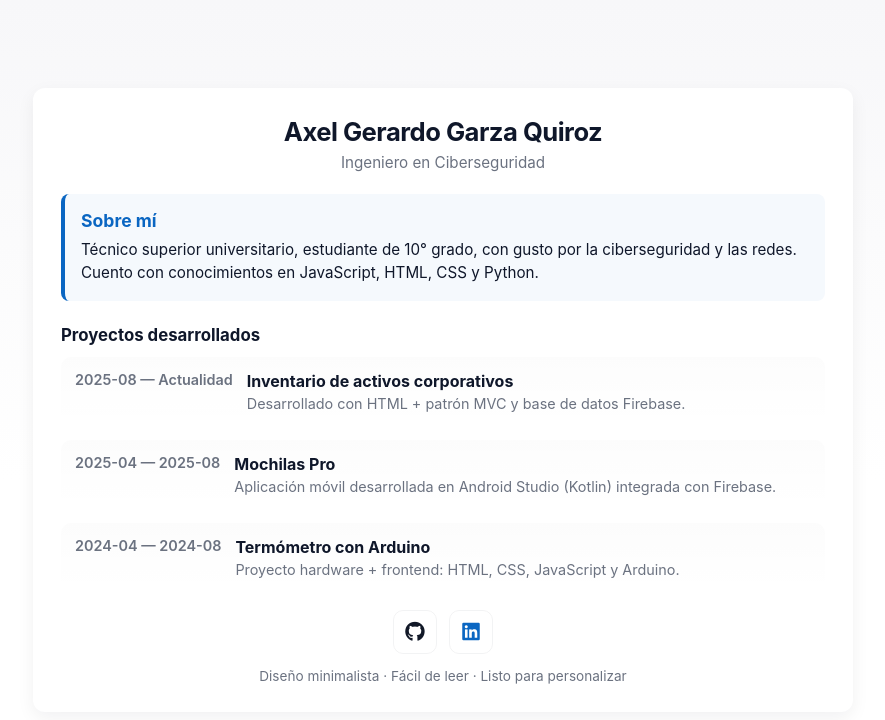
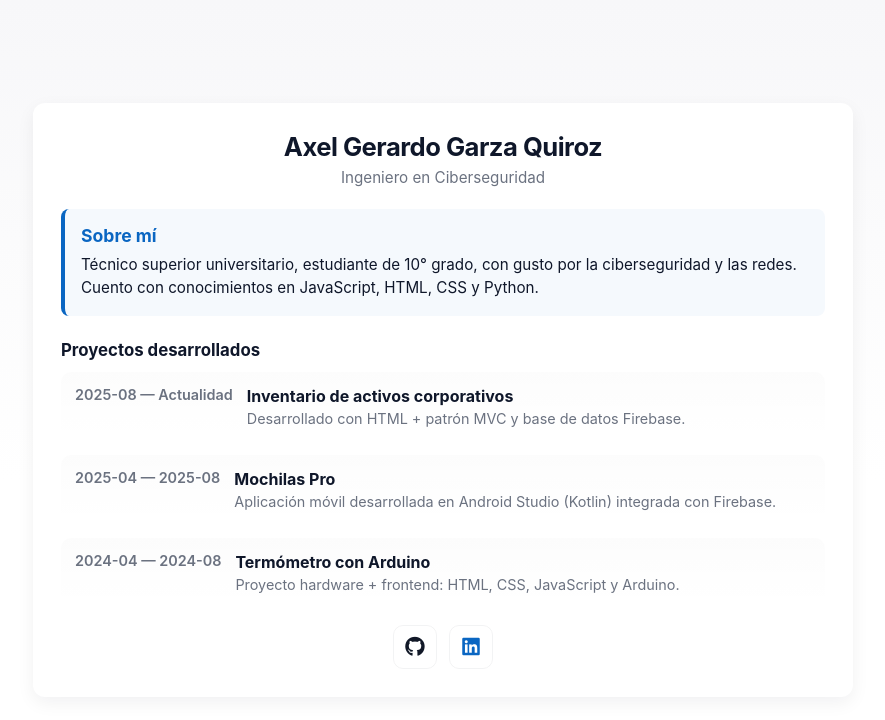
Before and after one commit to AXELG05CV7/AXELG05CV7.github.io, a plain HTML site: page index.html in a window 1280 px wide. Shown: the whole page, without its empty margins (197-1082 px from the left). Drawn offline with Linux system fonts and the light colour scheme.

Commit message:
Update index.html

```diff
--- a/index.html
+++ b/index.html
@@ -3,9 +3,7 @@
 <head>
   <meta charset="utf-8" />
   <meta name="viewport" content="width=device-width, initial-scale=1" />
-  <!-- Font Awesome -->
   <link rel="stylesheet" href="https://cdnjs.cloudflare.com/ajax/libs/font-awesome/6.0.0/css/all.min.css">
-  <!-- Tu archivo CSS -->
   <link rel="stylesheet" href="styles.css">
   <title>Axel Gerardo Garza Quiroz</title>
 </head>
@@ -64,8 +62,6 @@
           <i class="fab fa-linkedin fa-lg" aria-hidden="true"></i>
         </a>
       </div>
-
-      <div class="note">Diseño minimalista · Fácil de leer · Listo para personalizar</div>
     </main>
   </div>
 </body>
```
